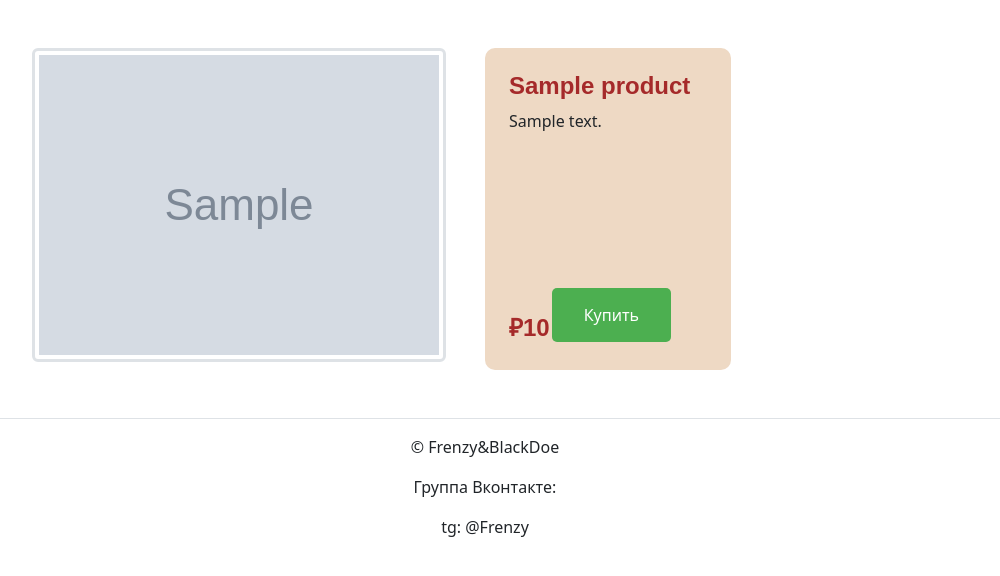
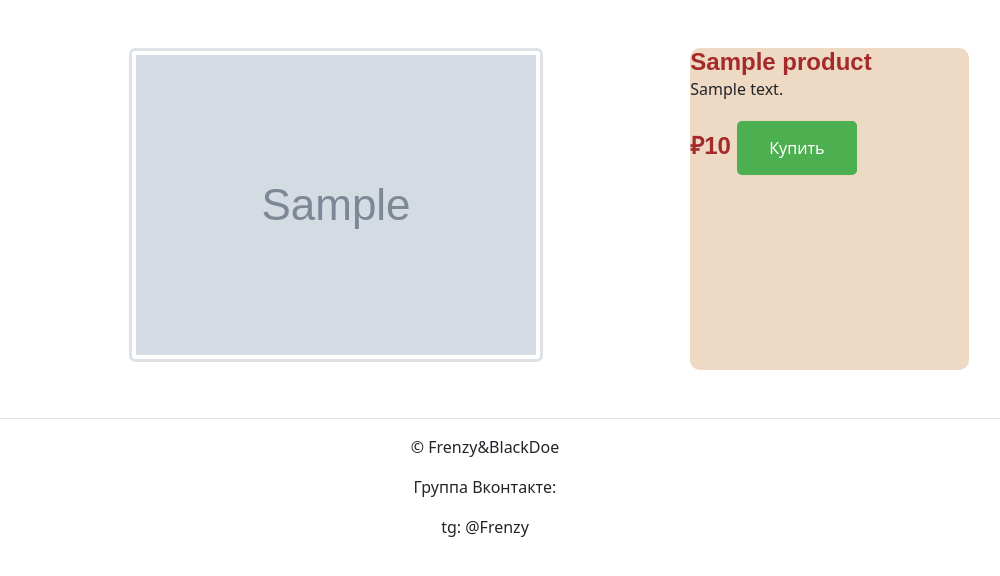
Before and after one commit to Karramb/kozhev, a Django app: page /products/1/ in a window 1280 px wide. Shown: the part 56-632 px from the top of the page, without its empty margins (155-1155 px from the left). Run offline with Django 4.2, Linux system fonts and the light colour scheme; tables that the repository leaves empty hold one stand-in row (values such as "Sample post"); grey boxes marked "Sample" are stand-in pictures; some libraries are stand-ins or nearby versions.

Commit message:
fix product detail

```diff
--- a/kozhev/static_dev/css/style.css
+++ b/kozhev/static_dev/css/style.css
@@ -1,4 +1,4 @@
-/* Основной контейнер */
+/* Основной контейнер, используется на странице product_list*/
 .product-tile {
     display: inline-block;
     height: 25%;
@@ -48,8 +48,30 @@
     border: none;
     box-shadow: none;
   }
-  .card .col-md-6.right {
+
+
+/* Product_detail*/
+.container_pd {
+    display: flex;
+    justify-content: center;
+}
+
+.left-block {
+    width: 60%;
+    margin-right: 20px;
+}
+
+.right-block {
+    width: 40%;
     background-color: #EED9C4; /* Светло-коричневый цвет */
     width: 25%; /* Ограничиваем ширину до 40% от родительского блока */
     border-radius: 10px;
-  }
+}
+
+button {
+    background-color: green;
+    color: white;
+    padding: 10px 20px;
+    border: none;
+    cursor: pointer;
+}
--- a/kozhev/templates/main/product_detail.html
+++ b/kozhev/templates/main/product_detail.html
@@ -8,29 +8,20 @@
   {% bootstrap_css %}
   {% bootstrap_javascript %}
   <link rel="stylesheet" href="{% static 'css/style.css' %}">
-  <div class="col d-flex justify-content-center">
-    <div class="card" style="width: 60rem;">
-      <!-- Используем сетку -->
-      <div class="row no-gutters">
-        <!-- Левый столбец с изображением -->
-        <div class="col-md-6">
+  <div class="container_pd">
+    <div class="left-block">
           {% if product.image %}
             <img class="border-3 rounded img-fluid img-thumbnail mb-2 mx-auto d-block" src="{{ product.image.url }}">
           {% endif %}
     </div>
 
     <!-- Правый столбец с информацией -->
-        <div class="col-md-6 d-flex flex-column justify-content-between p-4 right">
+    <div class="right-block">
       <div>
         <h5 class="card-title"><span class="price">{{ product.name }}</span></h5>
         <p class="card-text">{{ product.text }}</p>
-          </div>
-
-          <div class="d-flex align-items-end">
         <span class="price">₽{{ product.price }}</span>
         <button type="button" class="buy-button ml-2" data-bs-toggle="modal" data-bs-target="#exampleModal">Купить</button>
-          </div>
-        </div>
       </div>
     </div>
                 <!-- Модальное окно -->
@@ -78,6 +69,4 @@
           </small>
         </h6>
   </div>
-    </div>
-  </div>
 {% endblock %}
```
Lines whose indentation alone changed are shown as unchanged.
